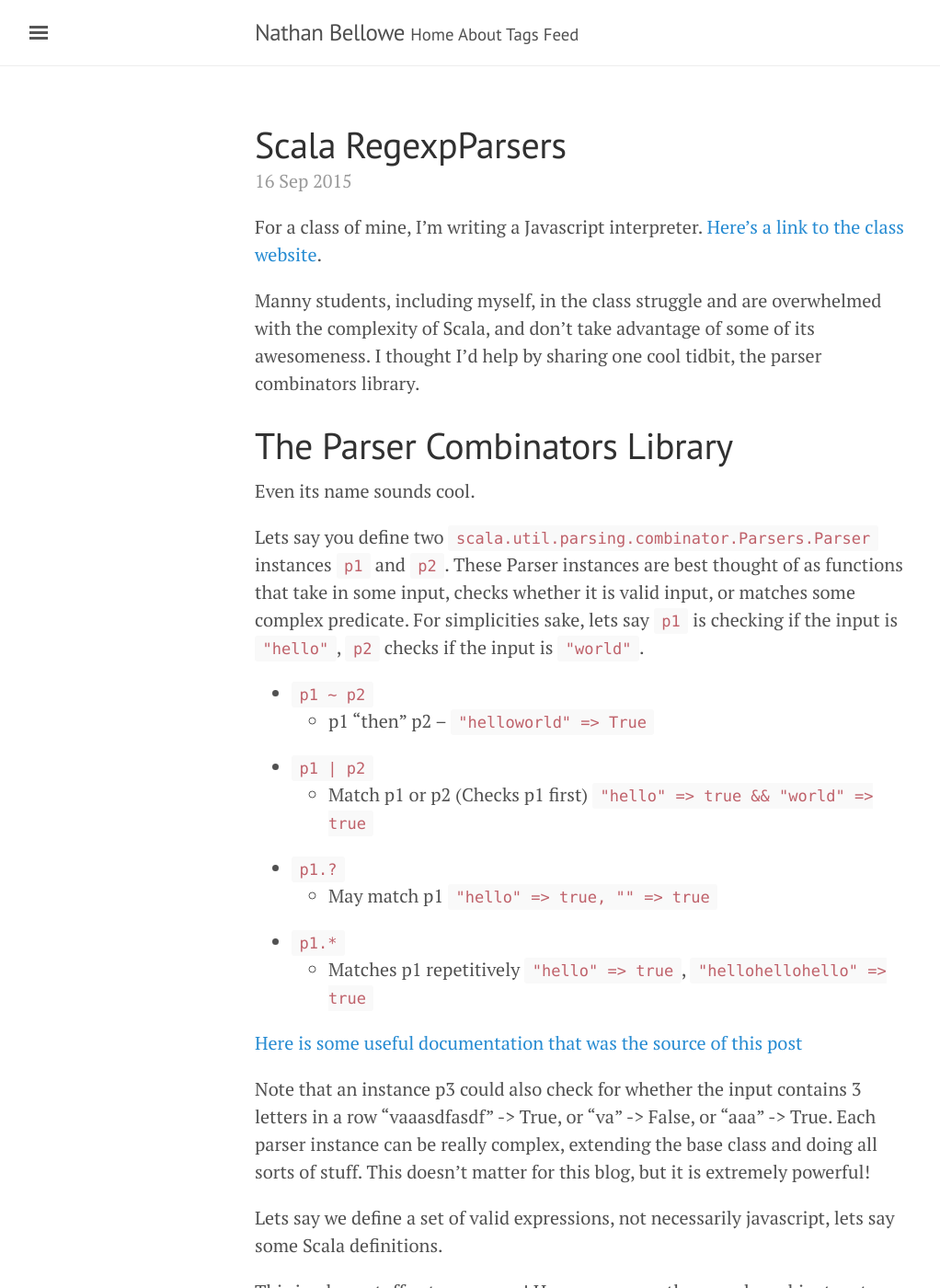
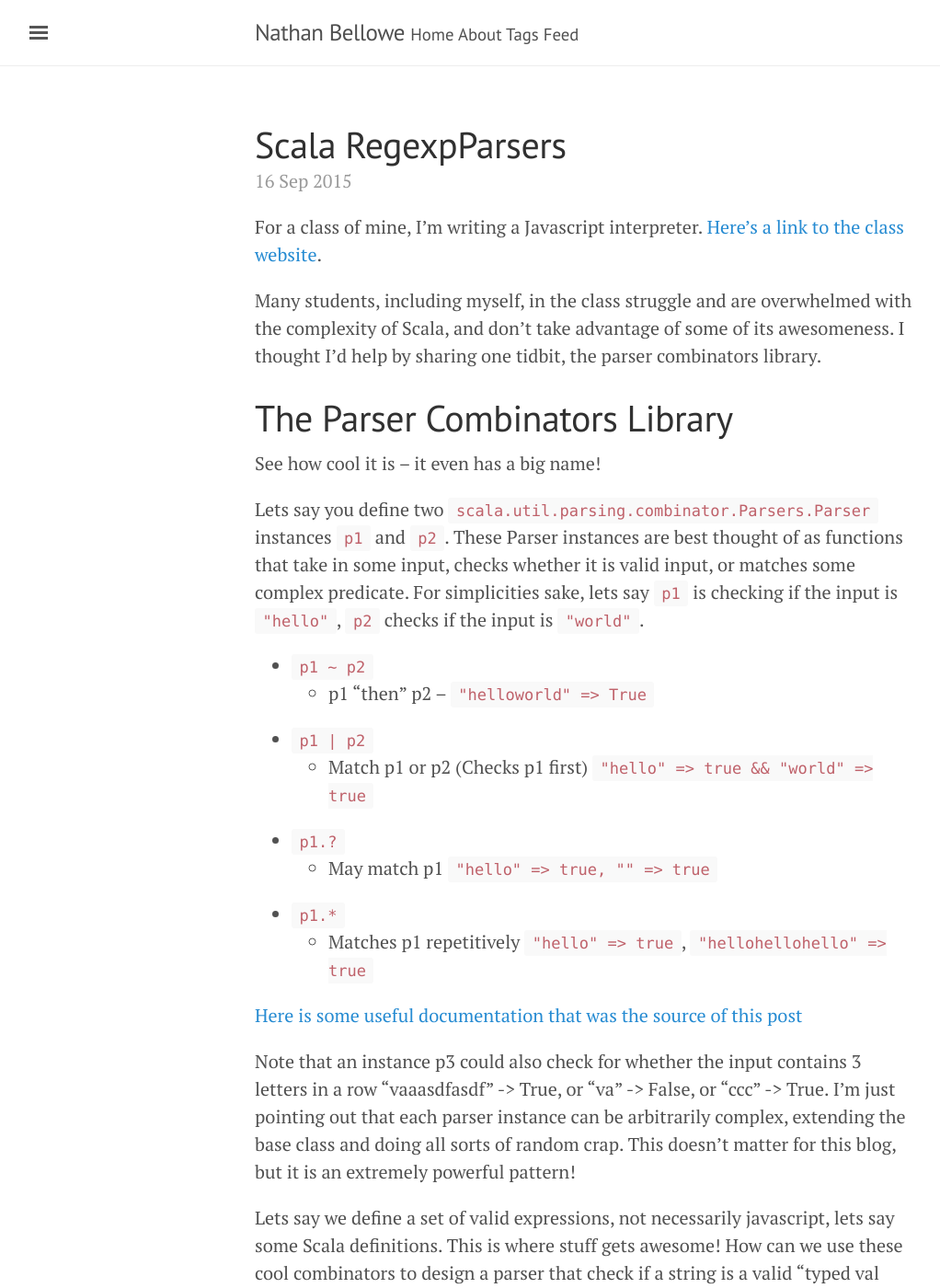
Before and after one commit to nbellowe/nbellowe, a Jekyll site: the page built from _posts/2015-09-16-Scala.md, in a window 1280 px wide and 1400 px high. Shown: the whole window at 92% size, without its empty margins (3-1025 px from the left). Built offline with Jekyll 4.4.1, drawn with Linux system fonts in a browser that asks for light colours; Markdown is read by kramdown in place of the engine named in the settings; some of the changed text lies outside the part shown.

Commit message:
Update last post

````diff
--- a/_posts/2015-09-16-Scala.md
+++ b/_posts/2015-09-16-Scala.md
@@ -8,11 +8,11 @@ tags: ["howto", "code", "programming", "draft"]
 
 For a class of mine, I’m writing a Javascript interpreter. [Here’s a link to the class website](http://www.cs.colorado.edu/~bec/courses/csci3155-f15/).
 
-Manny students, including myself, in the class struggle and are overwhelmed with the complexity of Scala, and don’t take advantage of some of its awesomeness. I thought I'd help by sharing one cool tidbit, the parser combinators library.
+Many students, including myself, in the class struggle and are overwhelmed with the complexity of Scala, and don’t take advantage of some of its awesomeness. I thought I'd help by sharing one tidbit, the parser combinators library.
 
 #The Parser Combinators Library
 
-Even its name sounds cool.
+See how cool it is -- it even has a big name!
 
 Lets say you define two `scala.util.parsing.combinator.Parsers.Parser` instances `p1` and `p2`. These Parser instances are best thought of as functions that take in some input, checks whether it is valid input, or matches some complex predicate. For simplicities sake, lets say `p1` is checking if the input is `"hello"`, `p2` checks if the input is `"world"`.
 
@@ -27,12 +27,10 @@ Lets say you define two `scala.util.parsing.combinator.Parsers.Parser` instances
 
 [Here is some useful documentation that was the source of this post](http://www.scala-lang.org/files/archive/api/2.11.2/scala-parser-combinators/#scala.util.parsing.combinator.Parsers)
 
-Note that an instance p3 could also check for whether the input contains 3 letters in a row "vaaasdfasdf" -> True, or "va" -> False, or "aaa" -> True.
-Each parser instance can be really complex, extending the base class and doing all sorts of stuff. This doesn't matter for this blog, but it is extremely powerful!
+Note that an instance p3 could also check for whether the input contains 3 letters in a row "vaaasdfasdf" -> True, or "va" -> False, or "ccc" -> True.
+I'm just pointing out that each parser instance can be arbitrarily complex, extending the base class and doing all sorts of random crap. This doesn't matter for this blog, but it is an extremely powerful pattern!
 
-Lets say we define a set of valid expressions, not necessarily javascript, lets say some Scala definitions.
-
-This is where stuff gets awesome! How can we use these cool combinators to design a parser that check if a string is a valid "typed val declaration", like:
+Lets say we define a set of valid expressions, not necessarily javascript, lets say some Scala definitions. This is where stuff gets awesome! How can we use these cool combinators to design a parser that check if a string is a valid "typed val declaration", like:
 
 ```Scala
 val a: Number = 3
@@ -69,22 +67,3 @@ var a: Number = (5+2)
     ```Scala
 def getFour: Number = 4
 ```
-
-this is still a draft.
-
-Write up about the following
-
-```Scala
-object ExprParser extends RegexpParsers {
-	val Name = """[a-zA-Z](a-zA-Z0-9)*""" // Starts with letter, than letters and numbers
-	val Type = name // Typing has same naming as Name.
-    val Expr = ??? //matches expressions - 3,3+3,("hello" + "goodbye")
-
-	def validSet = (
-        "val" ~ Name ~ ":" ~ Type ~ "=" ~ Expr
-		| "var" ~ Name ~ ":" ~ Type ~ "=" ~ Expr
-		| "def" ~ Name ~ ":" ~ Type ~ "=" ~ Expr
-	)
-}
-
-```
````
Also changed, not shown: _drafts/parser.md (added, +18 -0 lines).
